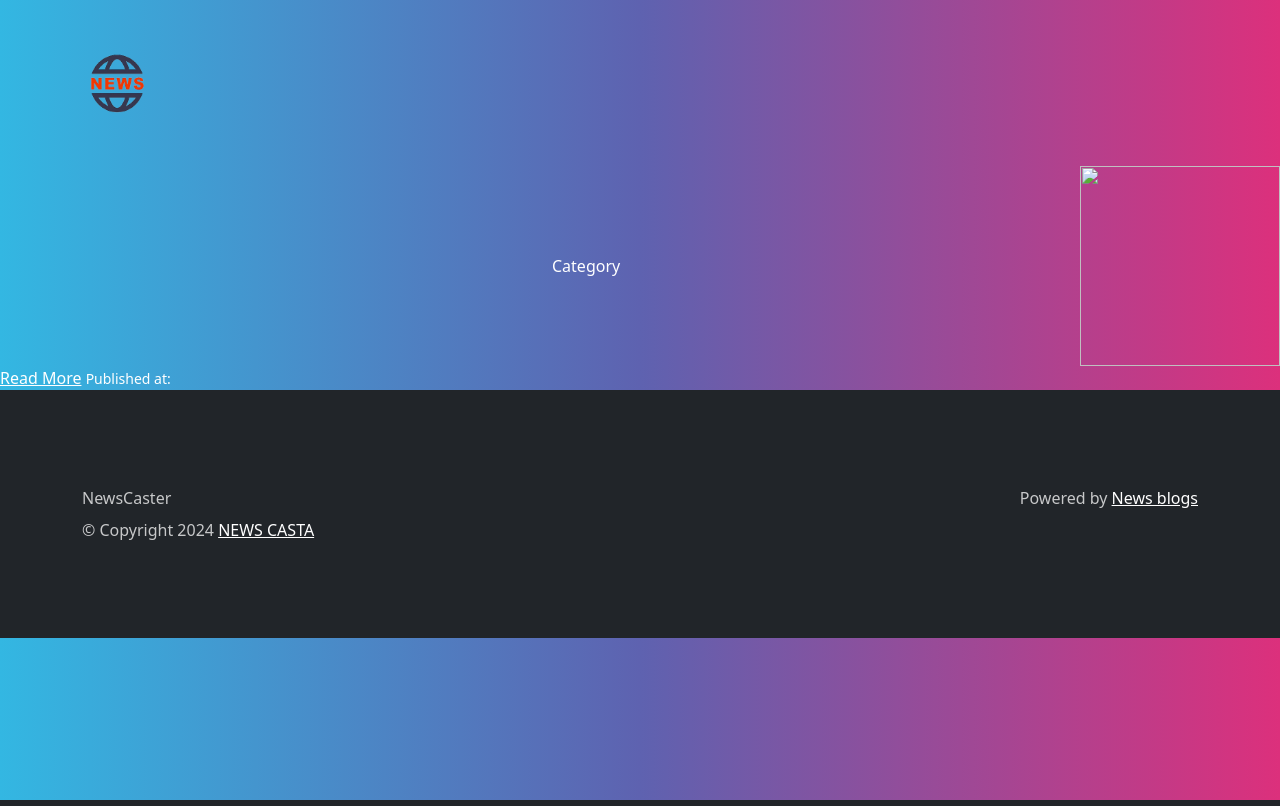
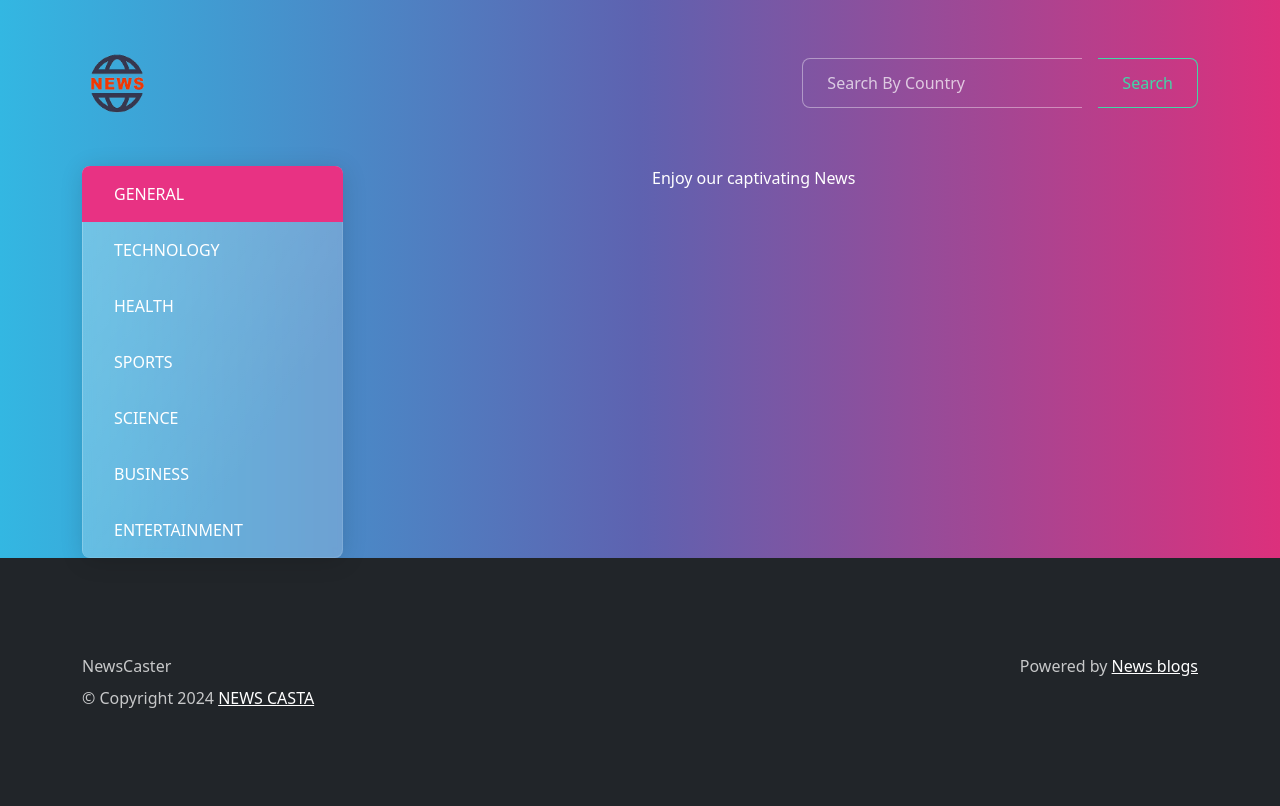
Before and after one commit to PLPAfrica/Feb-2024-PythonHack2, a Django app: page / in a window 1280 px wide. Run offline with Django 5.2, Linux system fonts and the light colour scheme; data that the repository does not hold is empty; some libraries are stand-ins or nearby versions.

Commit message:
sdfuiwgrf

```diff
--- a/src/api/templates/home.html
+++ b/src/api/templates/home.html
@@ -25,63 +25,69 @@
 
 </head>
 
+{% block 'header' %}
+<header class="p-4 text-white w-100 nav-masthead">
+    <div class="container">
+        <div class="d-flex flex-wrap align-items-center justify-content-center justify-content-lg-between">
+            <div class="d-flex align-items-center mb-2 mb-lg-0 text-decoration-none">
+                <img class="bi me-2" width="70" height="70" src="{% static 'images/logo.png' %}" aria-label="Bootstrap"/>
+            </div>
+            <form action="" method="get" class="mb-3 mb-lg-0">
+                <div class="input-group">
+                    <input type="text" class="form-control me-2" name="country" placeholder="Search By Country">
+                    <button class="btn btn-outline-success" type="submit">Search</button>
+                </div>
+            </form>
+        </div>
+    </div>
+</header>
+{% endblock %}
+
 <body>
 
-    {% block 'header' %}
 
-    <header class=" p-4  text-white w-100 nav-masthead">
-
-        <div class="container" >
-            <div class="d-flex flex-wrap align-items-center justify-content-center justify-content-lg-start">
-                <a href="{% url 'home'%}"
-                    class="d-flex align-items-center mb-2 mb-lg-0 text-decoration-none">
-                    <img class="bi me-2" width="70" height="70" src="{% static  'images/logo.png' %}"
-                        arial-label="Bootstrap"/>
-
-            </div>
-
-        </div>
-    </header>
-    {% endblock%}
     {% block 'body' %}
 
 
-    <div class="container">
+    <div class="container align-center">
         <div class="row">
-            <div class="col-md-6">
+            <div class="col-md-3">
+                <ul class="list-group">
+                    <li class="list-group-item active" aria-current="true"
+                        href="{% url 'home' %}?category=general">GENERAL</li>
+                    <li class="list-group-item"  href="{% url 'home' %}?category=technology" >TECHNOLOGY</li>
+                    <li class="list-group-item"  href="{% url 'home' %}?category=health">HEALTH</li>
+                    <li class="list-group-item" href="{% url 'home' %}?category=sports">SPORTS</li>
+                    <li class="list-group-item" href="{% url 'home' %}?category=science">SCIENCE</li>
+                    <li class="list-group-item" href="{% url 'home' %}?category=business">BUSINESS</li>
+                    <li class="list-group-item" href="{% url 'home' %}?category=entertainment">ENTERTAINMENT</li>
+                  </ul>
+            </div>
+            <div class="col-md-3">
 
                 {% for i in articles %}
-                <div class="card" style="width: 18rem;">
+                <div class="card rounded shadow-lg-2 " style="width: 30rem;">
                     <img src="{{ i.urlToImage }}" class="card-img-top" alt="...">
                     <div class="card-body">
-                      <h5 class="card-title">Card title:{{ i.title }}</h5>
+                        <p class="card-text">{{ i.author }}</p>
+                      <h5 class="card-title">{{ i.title }}</h5>
+
+                      <p class="card-title">{{ i.source.name }}</p>
                       <p class="card-text">{{ i.description }}</p>
-                      <a href="{{ i.url }}" class="btn btn-primary">Read More</a>
+
+                      <small>{{ i.publishedAt}}</small>
+                      <a href="{{ i.url }}" class="btn btn-primary m-2" target="blank">Read More</a>
                     </div>
                 </div>
                 {% endfor %}
             </div>
+            <p class="col-md-4">Enjoy our captivating News</p>
 
-            <div class="col-md-6">
-                Category
-            </div>
+
         </div>
     </div>
 
-
-        <img src="{{ i.urlToImage }}" height="200px" width="200px" alt=" "/>
-
-        <p>{{ i.author }}</p>
-        <p>{{ i.title }}</p>
-        <p>{{ i.description }}</p>
-
-        <a href= "{{ i.url }}" target="blank"> Read More</a>
-        <small> Published at: {{ i.publishedAt}}</small>
-
-
-
-    {% endblock  %}
-
+    {% endblock %}
 <script src="{% static 'js/bootstrap.min.js' %}"></script>
 <script src="{% static 'js/bootstrap.bundle.min.js' %}"></script>
 </body>
--- a/src/api/views.py
+++ b/src/api/views.py
@@ -1,3 +1,4 @@
+
 from django import http
 from django.shortcuts import render
 
@@ -8,13 +9,23 @@ API_KEY = '2f7465f8536c40cfb8f14889230503b4'
 
 
 def home(request):
-    url = f'http://newsapi.org/v2/top-headlines?country=us&category=business&apiKey={API_KEY}'
-    response = requests.get(url)
-    data = response.json()
-    print(data)
+    country = request.GET.get('country')
+    category = request.GET.get('country')
+
+
+    if country:
+        url = f'http://newsapi.org/v2/top-headlines?country={country}&apiKey={API_KEY}'
+        response = requests.get(url)
+        data = response.json()
+        print(data)
+
+    else:
+        url = f'http://newsapi.org/v2/top-headlines?category={category}&apiKey={API_KEY}'
+        response = requests.get(url)
+        data = response.json()
+        print(data)
 
     articles = data['articles']
-
     context = {
         'articles' : articles
     }
```
